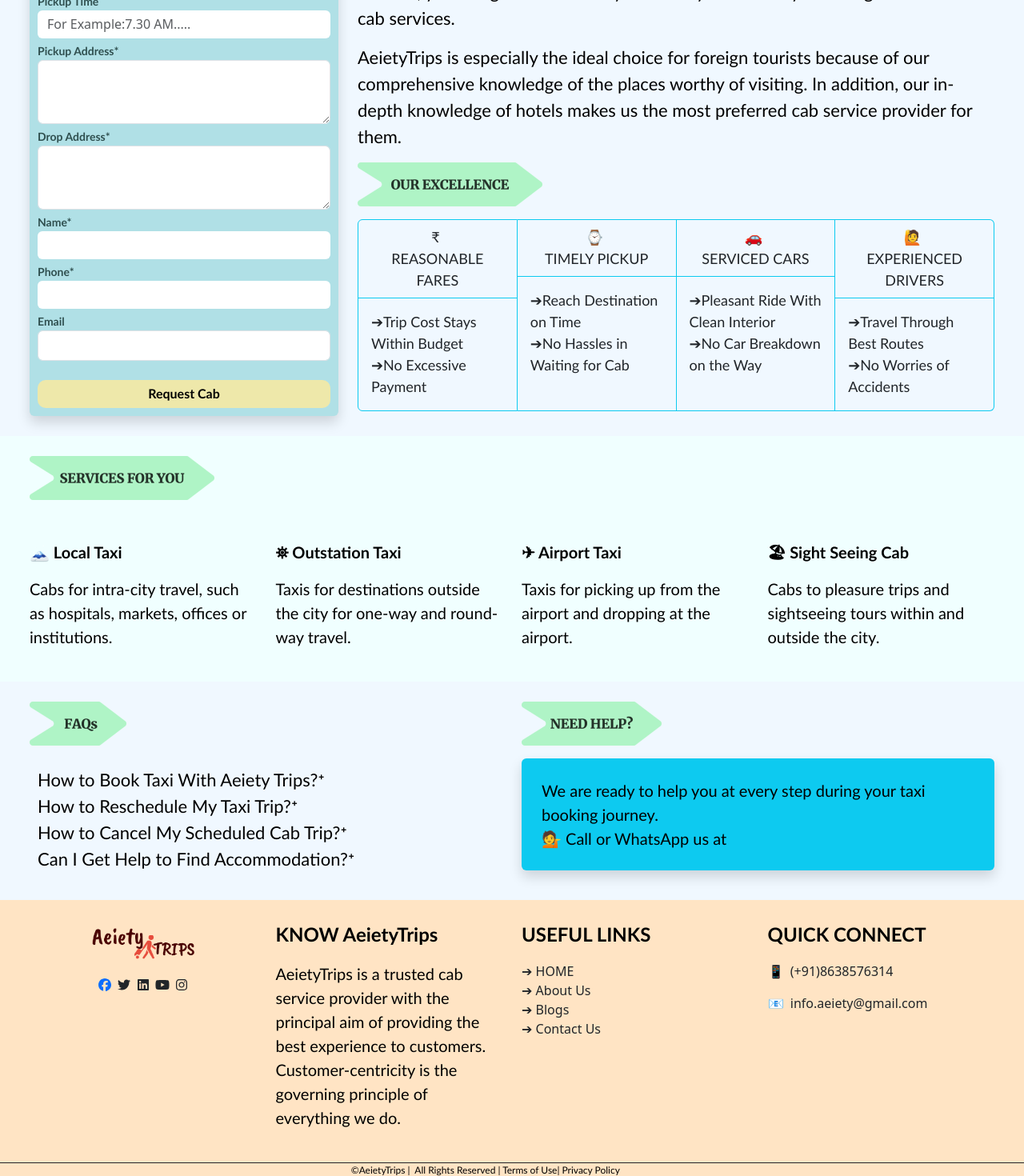
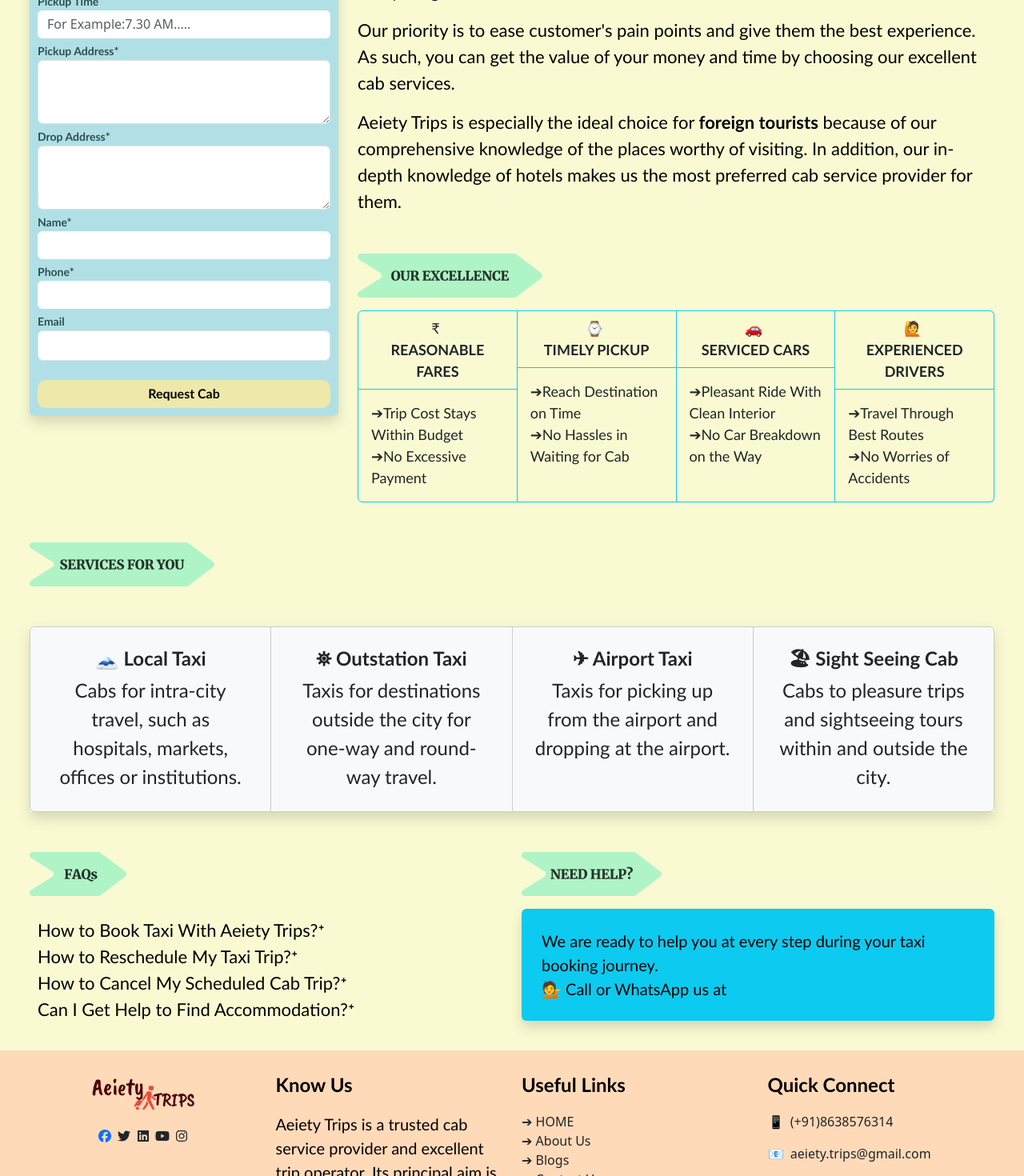
Before and after one commit to InduBhusanNath/Trips, a React (Create React App) app in the folder react-app/: page / in a window 1280 px wide. Shown: the part 700-2170 px from the top of the page at 80% size. Built offline with nearby package versions, Linux system fonts and the light colour scheme.

Commit message:
Pushed on 12 Oct 2024

```diff
--- a/react-app/src/frontend/footer.jsx
+++ b/react-app/src/frontend/footer.jsx
@@ -13,10 +13,10 @@
 }
 function Foot(){
      return(<>
-         <row className="row background-bisque padding25">
+         <row className="row background-peachpuff padding25">
                  <div className="col-sm-3">
                          <section className="padding10 text-center">
-                                 <Link to="/" className="text-decoration-none"><img src="./MainImages/logo.png" className="img-fluid w-50" alt="AeietyTrips"/></Link>
+                                 <Link to="/" className="text-decoration-none"><img src={process.env.PUBLIC_URL + 'MainImages/logo.png'} className="img-fluid w-50" alt="AeietyTrips"/></Link>
 
                          </section>
                          <section className="padding10 text-center">
@@ -35,9 +35,9 @@
                  </div>
                  <div className="col-sm-3">
                          <section>
-                             <p className="font font24 fw-bold">KNOW AeietyTrips</p>
+                             <p className="font font24 fw-bold">Know Us</p>
                              <p className="font font20">
-                             AeietyTrips is a trusted cab service provider with the principal aim of providing the best experience to customers. Customer-centricity is the governing principle of everything we do.
+                             Aeiety Trips is a trusted cab service provider and excellent trip operator. Its principal aim is to provide the best experience to customers. <br/>Customer-centricity is the governing principle of everything we do.
 
                              </p>
 
@@ -45,7 +45,7 @@
                  </div>
                  <div className="col-sm-3">
                          <section>
-                             <p className="font font24 fw-bold">USEFUL LINKS</p>
+                             <p className="font font24 fw-bold">Useful Links</p>
                                                  &#10132;&nbsp;<Link to="/" className="text-decoration-none text-dark">HOME</Link>
                                                  <br/>
                                                  &#10132;&nbsp;<Link to="/aboutus" className="text-decoration-none text-dark">About Us</Link>
@@ -58,13 +58,13 @@
                  </div>
                  <div className="col-sm-3">
                          <section>
-                                 <p className="font font24 fw-bold">QUICK CONNECT</p>
+                                 <p className="font font24 fw-bold">Quick Connect</p>
 
                                  <p>&#128241;&nbsp;
                                          (+91)8638576314
                                  </p>
                                  <p>&#128231;&nbsp;
-                                         info.aeiety@gmail.com
+                                         aeiety.trips@gmail.com
                                  </p>
 
                          </section>
@@ -75,7 +75,7 @@
 {/*Copyright*/}
 function CopyRight(){
          return(<>
-                 <div className="row background-bisque border-top border-dark">
+                 <div className="row background-bisque">
                          <div className="col-sm-4"></div>
                          <div className="col-sm-4">
                                  <section className="font font12">
--- a/react-app/src/frontend/header.jsx
+++ b/react-app/src/frontend/header.jsx
@@ -46,7 +46,7 @@
 function Logo(){
      return(<>
            <section className="text-center padding10">
-                <Link to="/" className="text-decoration-none"><img src="./MainImages/logo.png" className="img-fluid w-75" alt="AeietyTrips"/></Link>
+                <Link to="/" className="text-decoration-none"><img src={process.env.PUBLIC_URL + 'MainImages/logo.png'} className="img-fluid w-75" alt="AeietyTrips"/></Link>
 
           </section>
      </>);
@@ -103,7 +103,7 @@
 function Whatsapp(){
            return(<>
                <section className="text-center">
-                     <a aria-label="Message AeietyTrips" href="https://wa.me/9184368576314?text=I'Please%20get20back%20to%20me%20for%20cab%20booking" className="whatsapp"> <img alt="AeietyTrips" src="./MainImages/whatsapp.png"/></a>
+                     <a aria-label="Message AeietyTrips" href="https://wa.me/9184368576314?text=I'Please%20get20back%20to%20me%20for%20cab%20booking" className="whatsapp"> <img alt="AeietyTrips" src={process.env.PUBLIC_URL + 'MainImages/whatsapp.png'}/></a>
                </section>
            </>);
 }
--- a/react-app/src/frontend/home_page.jsx
+++ b/react-app/src/frontend/home_page.jsx
@@ -51,7 +51,7 @@
 {/*Body*/}
 function Body(){
       return(<>
-                <div className="row padding25 background-aliceblue">
+                <div className="row padding25 background-lightgoldenrodyellow">
                           <div className="col-sm-4">
                                     <section className="background-powderblue shadow rounded">
                                          <section className="font font18 fw-bold padding10 text-center">&#128587;&nbsp;BOOK A CAB</section>
@@ -59,40 +59,41 @@
                                     </section>
                           </div>
                           <div className="col-sm-8">
-                               <h1>Why Choose Our Taxi Services </h1>
+                               <h1><b>TAXI SERVICE</b> Giving You the Best Experience </h1>
                                <section className="font font22">
-                                    <p>Choosing AeietyTrips could mean selecting a customer-centric taxi service provider. That way, you can ensure timely, safe and reasonably priced cab travel.</p>
+                                    <br/>
+                                    <p>Choosing <b>Aeiety Trips</b> could mean selecting a customer-centric taxi service provider. That way, you can ensure timely, safe and reasonably priced cab travel.</p>
                                     <p>We carefully plan our cab operations by keeping the customer at the centre of everything. </p>
                                     <p>Our priority is to ease customer's pain points and give them the best experience. As such, you can get the value of your money and time by choosing our excellent cab services. </p>
-                                    <p>AeietyTrips is especially the ideal choice for foreign tourists because of our comprehensive knowledge of the places worthy of visiting. In addition, our in-depth knowledge of hotels makes us the most preferred cab service provider for them.</p>
-
+                                    <p>Aeiety Trips is especially the ideal choice for <b>foreign tourists</b> because of our comprehensive knowledge of the places worthy of visiting. In addition, our in-depth knowledge of hotels makes us the most preferred cab service provider for them.</p>
+                                    <br/>
                                </section>
                                <section>
-                                    <p><img src="./GeneralImages/OurExcellence.png" alt="cab service" className="img-fluid"/></p>
+                                    <p><img src={process.env.PUBLIC_URL +'GeneralImages/OurExcellence.png'} alt="cab service" className="img-fluid"/></p>
                                <div className="card-group font font18">
                                               <div className="card bg-transparent border-info">
-                                                        <div className="card-header bg-transparent border-info text-center">&#8377;&nbsp;<br/>REASONABLE FARES</div>
+                                                        <div className="card-header bg-transparent border-info text-center">&#8377;&nbsp;<br/><b>REASONABLE FARES</b></div>
                                                         <div className="card-body">
                                                                   ➔Trip Cost Stays Within Budget<br/>
                                                                   ➔No Excessive Payment
                                                         </div>
                                               </div>
                                               <div className="card bg-transparent border-info">
-                                                        <div className="card-header bg-transparent border-info text-center">&#8986;&nbsp;<br/>TIMELY PICKUP</div>
+                                                        <div className="card-header bg-transparent border-info text-center">&#8986;&nbsp;<br/><b>TIMELY PICKUP</b></div>
                                                         <div className="card-body">
                                                                   ➔Reach Destination on Time<br/>
                                                                   ➔No Hassles in Waiting for Cab
                                                         </div>
                                               </div>
                                               <div className="card bg-transparent border-info">
-                                                        <div className="card-header bg-transparent border-info text-center">&#128663;&nbsp;<br/>SERVICED CARS</div>
+                                                        <div className="card-header bg-transparent border-info text-center">&#128663;&nbsp;<br/><b>SERVICED CARS</b></div>
                                                         <div className="card-body">
                                                                   ➔Pleasant Ride With Clean Interior<br/>
                                                                   ➔No Car Breakdown on the Way
                                                         </div>
                                               </div>
                                               <div className="card bg-transparent border-info">
-                                                        <div className="card-header bg-transparent border-info text-center">&#128587;&nbsp;<br/>EXPERIENCED DRIVERS</div>
+                                                        <div className="card-header bg-transparent border-info text-center">&#128587;&nbsp;<br/><b>EXPERIENCED DRIVERS</b></div>
                                                         <div className="card-body">
                                                                   ➔Travel Through Best Routes<br/>
                                                                   ➔No Worries of Accidents
@@ -108,40 +109,43 @@
 
                           </div>
                 </div>
-                <div className="row background-azure padding25">
+                <div className="row background-lightgoldenrodyellow padding25">
                      <div className="col-sm-12">
-                         <span><img src="./GeneralImages/Services4u.png" alt="book taxi" className="img-fluid"/></span>
+                         <span><img src={process.env.PUBLIC_URL +'GeneralImages/Services4u.png'} alt="book taxi" className="img-fluid"/></span>
                      </div>
                 </div>
-                <div className="row background-azure padding25">
-                          <div className="col-sm-3">
-                                    <section className="font font20">
-                                              <p><b>&#128507; Local Taxi</b></p>
-                                              <p>Cabs for intra-city travel, such as hospitals, markets, offices or institutions.</p>
-                                    </section>
+                <div className="row background-lightgoldenrodyellow padding25">
+
+                          <div className="col-sm-12">
+                               <div className="card-group font font24 shadow">
+                                    <div className="card text-center padding25 bg-light">
+                                         <h4 className="card-title text-center"><b>&#128507; Local Taxi</b></h4>
+                                         <p className="card-text">Cabs for intra-city travel, such as hospitals, markets, offices or institutions.</p>
+
+                                    </div>
+                                    <div className="card text-center padding25 bg-light">
+                                         <h4 className="card-title text-center"><b>&#9967; Outstation Taxi</b></h4>
+                                         <p className="card-text">Taxis for destinations outside the city for one-way and round-way travel.</p>
+
+                                    </div>
+                                    <div className="card text-center padding25 bg-light">
+                                         <h4 className="card-title"><b>&#9992; Airport Taxi</b></h4>
+                                         <p className="card-text">Taxis for picking up from the airport and dropping at the airport.</p>
+
+                                    </div>
+                                    <div className="card text-center padding25 bg-light">
+                                         <h4 className="card-title"><b>&#127958; Sight Seeing Cab</b></h4>
+                                         <p className="card-text">Cabs to pleasure trips and sightseeing tours within and outside the city.</p>
+
+                                    </div>
+                              </div>
                           </div>
-                          <div className="col-sm-3">
-                                    <section className="font font20">
-                                              <p><b>&#9967; Outstation Taxi</b></p>
-                                              <p>Taxis for destinations outside the city for one-way and round-way travel.</p>
-                                    </section>
-                          </div>
-                          <div className="col-sm-3">
-                                    <section className="font font20">
-                                              <p><b>&#9992; Airport Taxi</b></p>
-                                              <p>Taxis for picking up from the airport and dropping at the airport.</p>
-                                    </section>
-                          </div>
-                          <div className="col-sm-3">
-                                    <section className="font font20">
-                                              <p><b>&#127958; Sight Seeing Cab</b></p>
-                                              <p>Cabs to pleasure trips and sightseeing tours within and outside the city.</p>
-                                    </section>
-                          </div>
+
+
                 </div>
-                <div className="row background-aliceblue padding25">
+                <div className="row background-lightgoldenrodyellow padding25">
                           <div className="col-sm-6">
-                                         <p><img src="./GeneralImages/FAQ.png" alt="cab service" className="img-fluid"/></p>
+                                         <p><img src={process.env.PUBLIC_URL +'GeneralImages/FAQ.png'} alt="cab service" className="img-fluid"/></p>
                                <section className="padding10">
 
                                     <Collapsible className="font font22" trigger="How to Book Taxi With Aeiety Trips?&#5161;">
@@ -168,7 +172,7 @@
 
                           </div>
                           <div className="col-sm-6">
-                               <p><img src="./GeneralImages/NeedHelp.png" alt="cab service" className="img-fluid"/></p>
+                               <p><img src={process.env.PUBLIC_URL +'GeneralImages/NeedHelp.png'} alt="cab service" className="img-fluid"/></p>
                                <section className="font font20 bg-info shadow rounded padding25">
 
                                We are ready to help you at every step during your taxi booking journey.
```
Also changed, not shown: react-app/src/css/font.css (+5 -5 lines).
